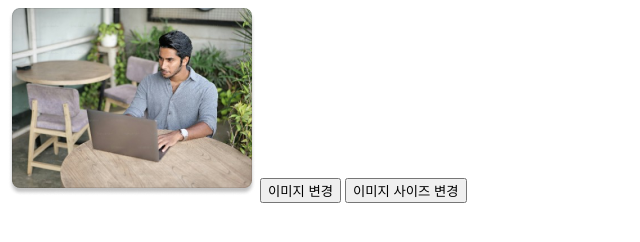
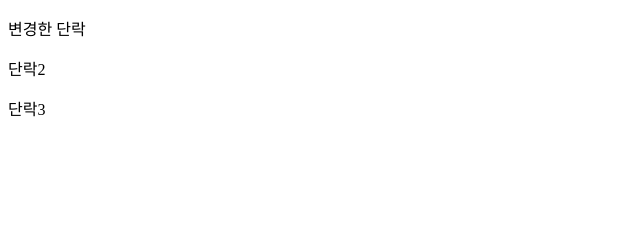
Before and after one commit to KimHyeoonju/javascript_study_exercise, a plain HTML site: page index.html in a window 1280 px wide. Shown: the whole page, without its empty margins (0-640 px from the left). Drawn offline with Linux system fonts and the light colour scheme.

Commit message:
docs : DOM

```diff
--- a/index.html
+++ b/index.html
@@ -6,9 +6,12 @@
     <title>자바스크립트 스터디</title>
   </head>
   <body>
-    <img id="image" src="images/Image.png" alt="기본이미지" />
-    <button onclick="changeImg()">이미지 변경</button>
-    <button onclick="changeSize()">이미지 사이즈 변경</button>
+    <div id="box">
+      <p id="p1">단락1</p>
+      <p id="p2">단락2</p>
+      <p id="p3">단락3</p>
+    </div>
+
     <script src="js/dom.js"></script>
   </body>
 </html>
--- a/js/dom.js
+++ b/js/dom.js
@@ -1,7 +1,7 @@
-function changeImg() {
-  document.getElementById("image").src = `images/image-5.png`;
-}
+const elem = document.createElement("p");
+const text = document.createTextNode("변경한 단락");
 
-function changeSize() {
-  document.getElementById("image").width = "50";
-}
+elem.appendChild(text);
+
+const p1 = document.getElementById("p1");
+document.getElementById("box").replaceChild(elem, p1);
```
Also changed, not shown: 1 other file.
